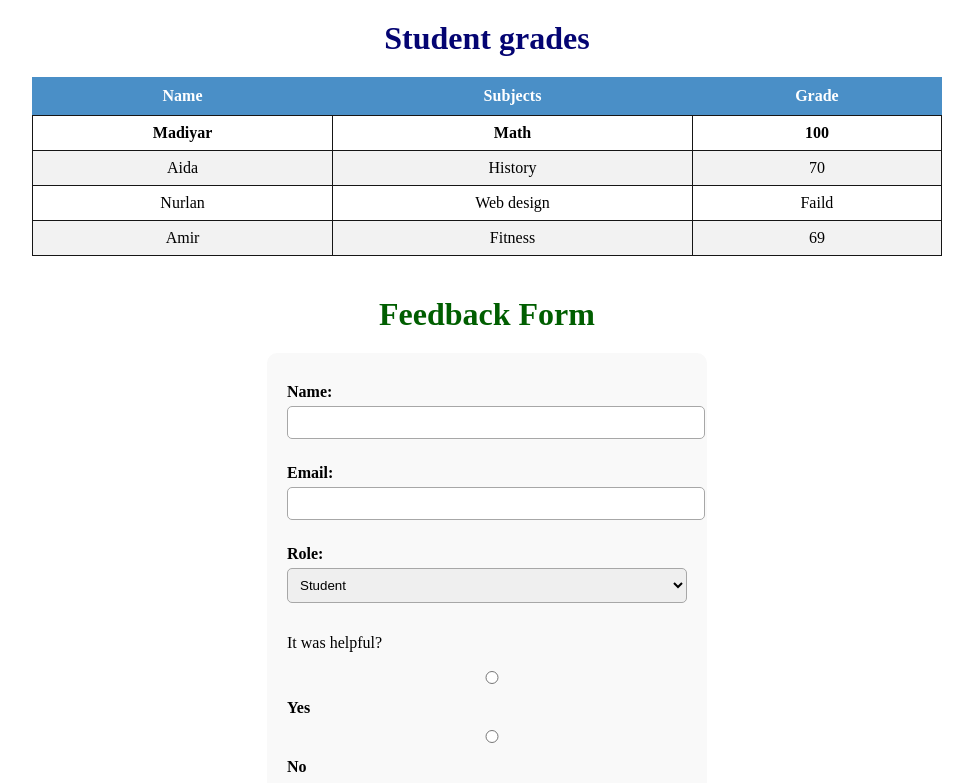
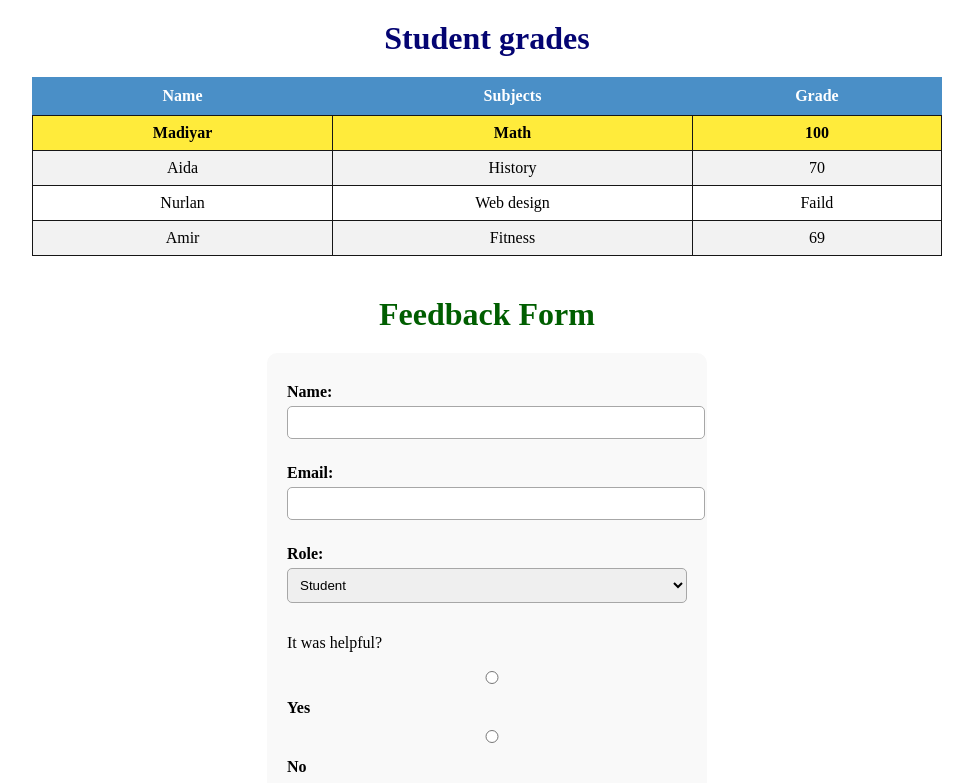
Before and after one commit to Raptor618/AD-webas2task3, a plain HTML site: page index.html in a window 1280 px wide. Shown: the top 783 px of the page, without its empty margins (153-1126 px from the left). Drawn offline with Linux system fonts and the light colour scheme.

Commit message:
Update index.html

```diff
--- a/index.html
+++ b/index.html
@@ -19,10 +19,10 @@
       </tr>
     </thead>
     <tbody>
-      <tr  class="highliht_row">
-        <td>Madiyar</td>
-        <td>Math</td>
-        <td>100</td>
+      <tr>
+        <td class="highliht_row">Madiyar</td>
+        <td class="highliht_row">Math</td>
+        <td class="highliht_row">100</td>
       </tr>
       <tr>
         <td>Aida</td>
```
